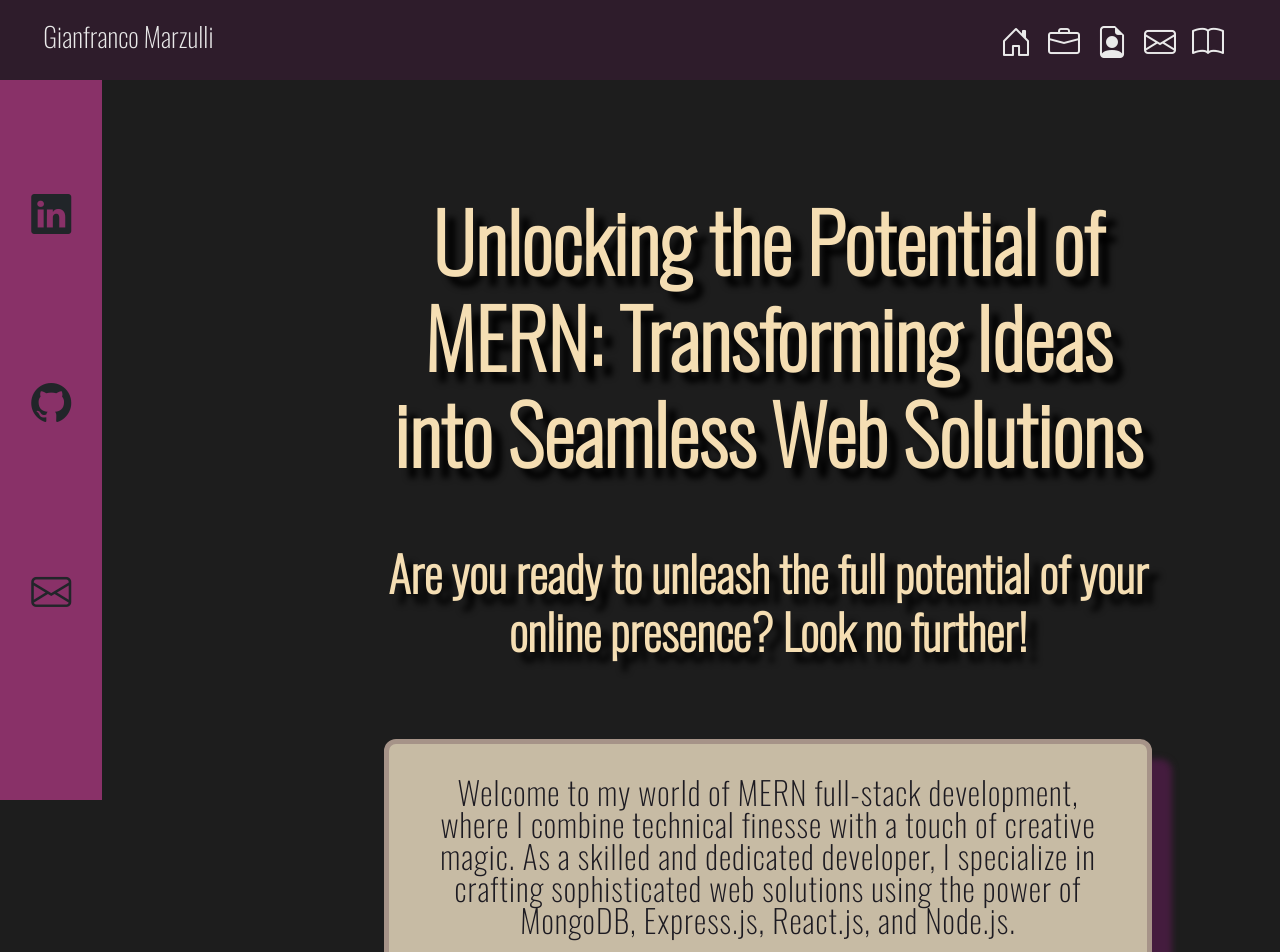
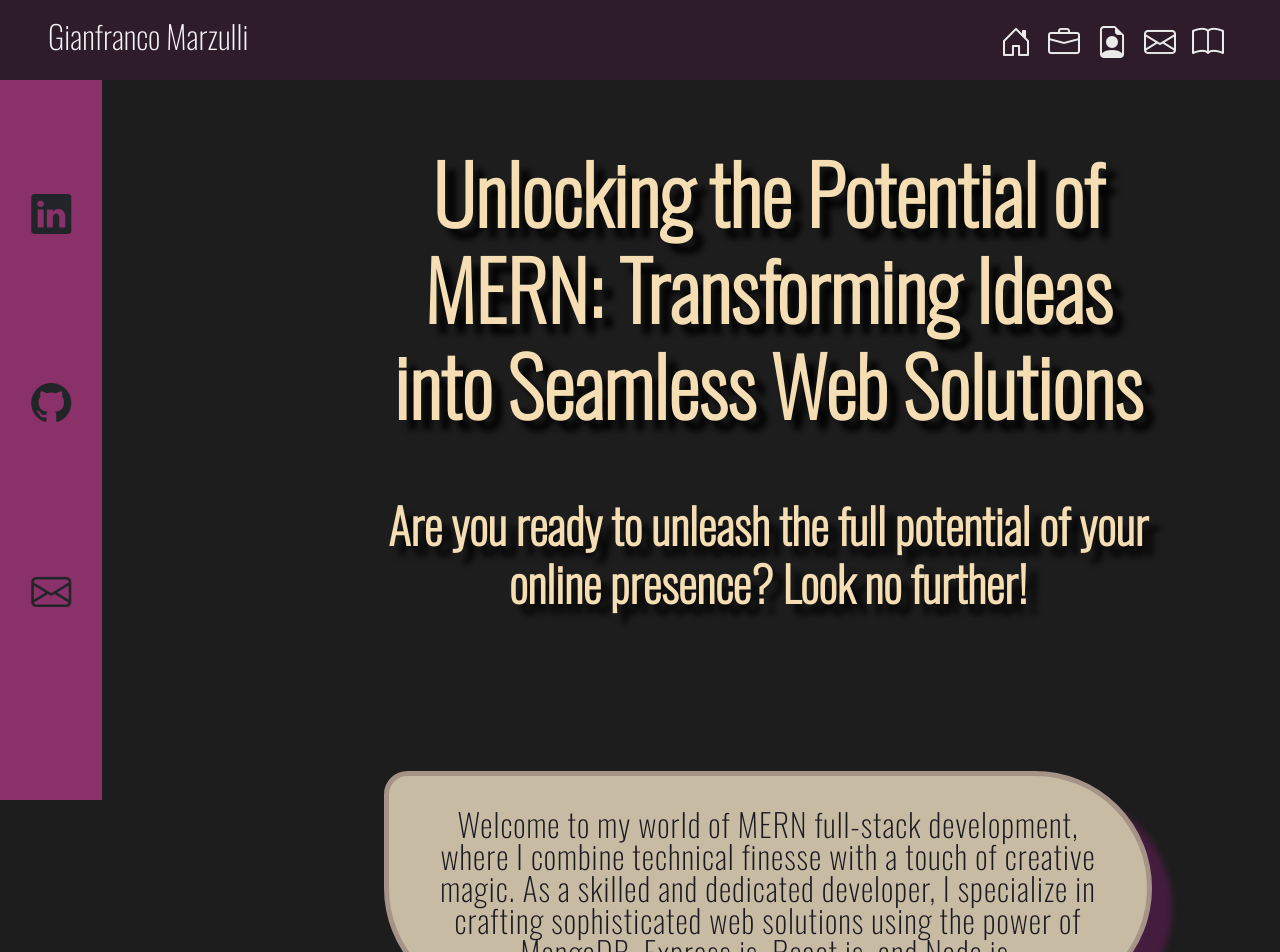
Before and after one commit to VoodooChild2712/Portfolio, a React (Create React App) app: page /resume in a window 1280 px wide. Shown: the top 952 px of the page. Built offline with nearby package versions, Linux system fonts and the light colour scheme.

Commit message:
continue with the resume page

```diff
--- a/src/pages/home/index.module.css
+++ b/src/pages/home/index.module.css
@@ -102,6 +102,7 @@
   height: 70%;
   width: 70%;
   margin-top: 6rem;
+  filter: drop-shadow(10px 10px 2px #333333);
 }
 
 .logoContainer {
@@ -118,5 +119,5 @@
   margin-top: 1rem;
   font-weight: 600;
   letter-spacing: 3px;
-  filter: drop-shadow(10px 10px 5px black);
+  filter: drop-shadow(10px 10px 2px #333333);
 }
--- a/src/pages/layout/index.module.css
+++ b/src/pages/layout/index.module.css
@@ -58,8 +58,8 @@ Shadow Color (for cards): HEX6F5B74 (Dark shade complementing the card color)
     "sidebar content content"
     "footer footer footer";
   font-family: "Oswald";
-  background-color: #1D1D1D;
-  overflow-x: hidden
+  background-color: #1d1d1d;
+  overflow-x: hidden;
 }
 
 .navbar {
@@ -70,12 +70,19 @@ Shadow Color (for cards): HEX6F5B74 (Dark shade complementing the card color)
   padding: 1em;
   align-items: center;
   background-color: #2e1c2b;
-  color: #EAEAEA;
+  color: #eaeaea;
   height: 10dvh;
   width: 100dvw;
   align-self: flex-start;
   position: fixed;
   z-index: 100;
+}
+
+.navTitle {
+  font-weight: 500;
+  font-size: 2rem;
+  margin-left: 1em;
+  color: #f5f5f5;
 }
 
 .navButtons {
@@ -86,7 +93,7 @@ Shadow Color (for cards): HEX6F5B74 (Dark shade complementing the card color)
 }
 
 .navbar a {
-  color: #EAEAEA;
+  color: #eaeaea;
 }
 
 .sidebar {
@@ -109,7 +116,7 @@ Shadow Color (for cards): HEX6F5B74 (Dark shade complementing the card color)
   flex-direction: row;
   justify-content: center;
   align-items: center;
-  background-color: #4A1942;
+  background-color: #4a1942;
   color: antiquewhite;
   height: 10dvh;
   width: 100dvw;
@@ -127,12 +134,6 @@ Shadow Color (for cards): HEX6F5B74 (Dark shade complementing the card color)
   color: #f5deb3;
 }
 
-.navTitle {
-  font-weight: lighter;
-  font-size: 1.7rem;
-  margin-left: 1em;
-}
-
 .navButtons {
   display: flex;
   flex-direction: row;
@@ -141,7 +142,7 @@ Shadow Color (for cards): HEX6F5B74 (Dark shade complementing the card color)
 }
 
 .mediaRef:hover {
-    scale: 1.3;
+  scale: 1.3;
 }
 
 .mediaRefNav:hover {
@@ -149,5 +150,5 @@ Shadow Color (for cards): HEX6F5B74 (Dark shade complementing the card color)
 }
 
 .mediaRefNav {
-  margin: 0 .5rem;
+  margin: 0 0.5rem;
 }
--- a/src/pages/resume/index.jsx
+++ b/src/pages/resume/index.jsx
@@ -1,5 +1,6 @@
 import React from "react";
 import styles from "./index.module.css";
+import resume from "./images/Resume.jpg";
 
 const Resume = () => {
   return (
@@ -47,6 +48,12 @@ const Resume = () => {
         full potential of your online presence. Reach out today, and let's
         create something extraordinary together.
       </h2>
+      <h3 className={styles.resumePresentation}>
+        Below the formal resume (you've might recieved a few of these)
+      </h3>
+      <div className={styles.resumeContainer}>
+        <img className={styles.resumeFile} src={resume} alt="resume" />
+      </div>
     </div>
   );
 };
--- a/src/pages/resume/index.module.css
+++ b/src/pages/resume/index.module.css
@@ -2,6 +2,8 @@
   width: 80dvw;
   display: flex;
   flex-direction: column;
+  justify-content: center;
+  align-items: center;
   background-color: #1d1d1d;
   color: wheat;
   padding: 2rem;
@@ -17,7 +19,7 @@
   font-family: "Oswald";
   filter: drop-shadow(10px 10px 3px black);
   margin-left: 20%;
-  margin-top: 5rem;
+  margin-top: 2rem;
   margin-bottom: 4rem;
 }
 
@@ -26,7 +28,7 @@
   font-weight: bold;
   font-family: "Oswald";
   filter: drop-shadow(10px 10px 3px black);
-  margin-bottom: 5rem;
+  margin-bottom: 10rem;
   margin-left: 20%;
 }
 
@@ -40,8 +42,36 @@
   background-color: #c7bba4;
   border-radius: 12px;
   border: 5px solid #a69388;
-  margin-bottom: 5rem;
+  margin-bottom: 8rem;
   margin-left: 20%;
   filter: drop-shadow(20px 20px 3px #441c3e);
   text-align: center;
+  border-radius: 40px 200px 200px 200px;
+  -webkit-border-radius: 40px 200px 200px 200px;
+  -moz-border-radius: 40px 200px 200px 200px;
 }
+
+.resumeContainer {
+  display: flex;
+  flex-direction: column;
+  align-items: center;
+  justify-content: center;
+  width: 60%;
+  margin-left: 20%;
+  filter: drop-shadow(20px 20px 3px #441c3e);
+  margin-bottom: 10rem;
+}
+
+.resumeFile {
+  width: 100%;
+  height: 100%;
+}
+
+.resumePresentation {
+  font-size: 3rem;
+  font-weight: bold;
+  font-family: "Oswald";
+  filter: drop-shadow(10px 10px 3px black);
+  margin-bottom: 4rem;
+  margin-left: 20%;
+}
```
Also changed, not shown: src/images/logo2.png, src/pages/resume/images/Resume.jpg (added).
